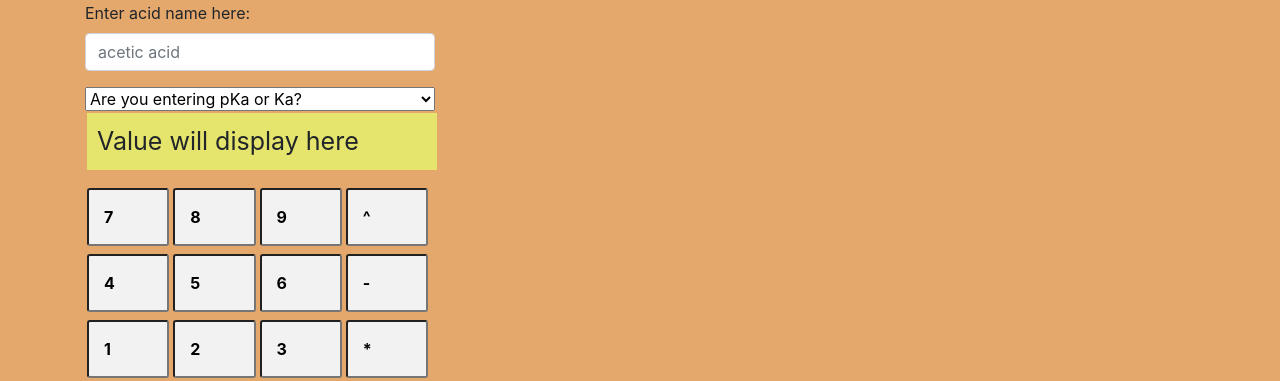
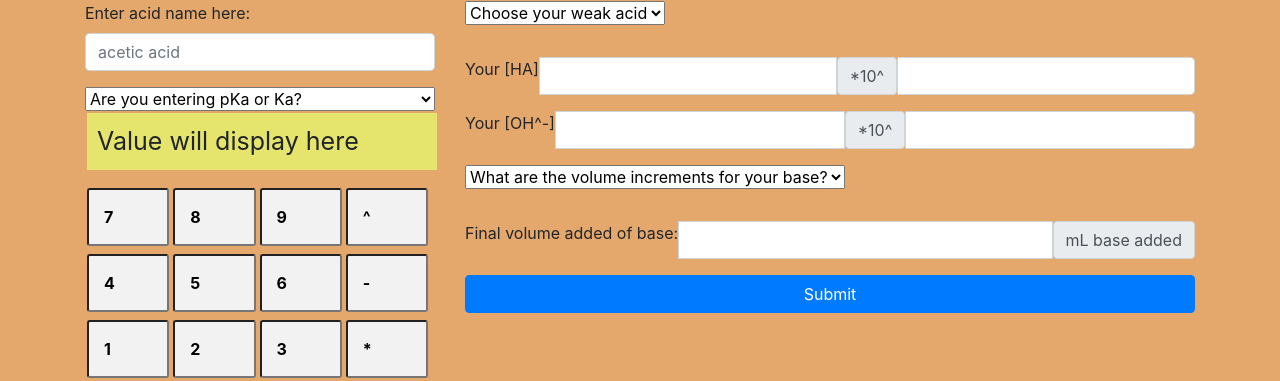
Before and after one commit to skolnikskolnik/titrationCurve, a website: page public/html/index.html in a window 1280 px wide. Shown: the part 150-531 px from the top of the page. Drawn offline with nearby package versions, Linux system fonts and the light colour scheme.

Commit message:
html skeleton for the form to generate the curve

```diff
--- a/public/css/index.css
+++ b/public/css/index.css
@@ -48,3 +48,6 @@ body{
     width: 100%;
     padding-top: 2px;
 }
+.submit{
+    width:100%;
+}
--- a/public/html/index.html
+++ b/public/html/index.html
@@ -45,7 +45,7 @@
                     Value will display here
                 </div>
                 <div class="calculator">
-                    <!--Row with 7,8,9, and blank-->
+                    <!--Row with 7,8,9, and ^ and blank-->
                     <div class="fourth-row">
                         <input type="btn" value="7" class="inline-4">
                         <input type="btn" value="8" class="inline-4">
@@ -73,9 +73,49 @@
                         <input type="btn" value="Del" class="small">
                     </div>
                 </div>
+                <input class="btn btn-primary submit" type="submit" value="Submit">
             </div>
             <div class="col-md-8">
-                <h2>Form to generate titration curve will go here</h2>
+                <h2>Enter your reaction conditions to generate your titration curve:</h2>
+                <!--User must enter acid name, [HA], [OH^-], increment, and end volume-->
+                <!--First to select the acid - these will be dynamically chosen from db and these are placeholders-->
+                <div class="input-group mb-3">
+                    <select class="form-select form-select-lg mb-3">
+                        <option selected>Choose your weak acid</option>
+                        <option value="1">Acetic acid</option>
+                        <option value="2">Phosphoric acid</option>
+                        <option value="3">Carbonic acid</option>
+                    </select>
+                </div>
+                <!--User must then select a concentration of [HA] - we should validate that the concentration must be less than a certain value-->
+                <div class="input-group mb-3">
+                    <label for="concentration" class="form-label">Your [HA]</label>
+                    <input type="text" class="form-control" aria-label="conc-whole">
+                    <span class="input-group-text">*10^</span>
+                    <input type="text" class="form-control" aria-label="conc-powerot">
+                </div>
+                <div class="input-group mb-3">
+                    <label for="concentration" class="form-label">Your [OH^-]</label>
+                    <input type="text" class="form-control" aria-label="conc-whole">
+                    <span class="input-group-text">*10^</span>
+                    <input type="text" class="form-control" aria-label="conc-powerot">
+                </div>
+                <div class="input-group mb-3">
+                    <select class="form-select form-select-lg mb-3">
+                        <option selected>What are the volume increments for your base?</option>
+                        <option value="1">0.01 mL</option>
+                        <option value="2">0.05 mL</option>
+                        <option value="3">0.10 mL</option>
+                        <option value="4">0.50 mL</option>
+                        <option value="5">1.00 mL</option>
+                    </select>
+                </div>
+                <div class="input-group mb-3">
+                    <label for="final-volume" class="form-label">Final volume added of base:</label>
+                    <input type="text" class="form-control" aria-label="conc-whole">
+                    <span class="input-group-text">mL base added</span>
+                </div>
+                <input class="btn btn-primary submit" type="submit" value="Submit">
             </div>
         </div>
     </div>
```
